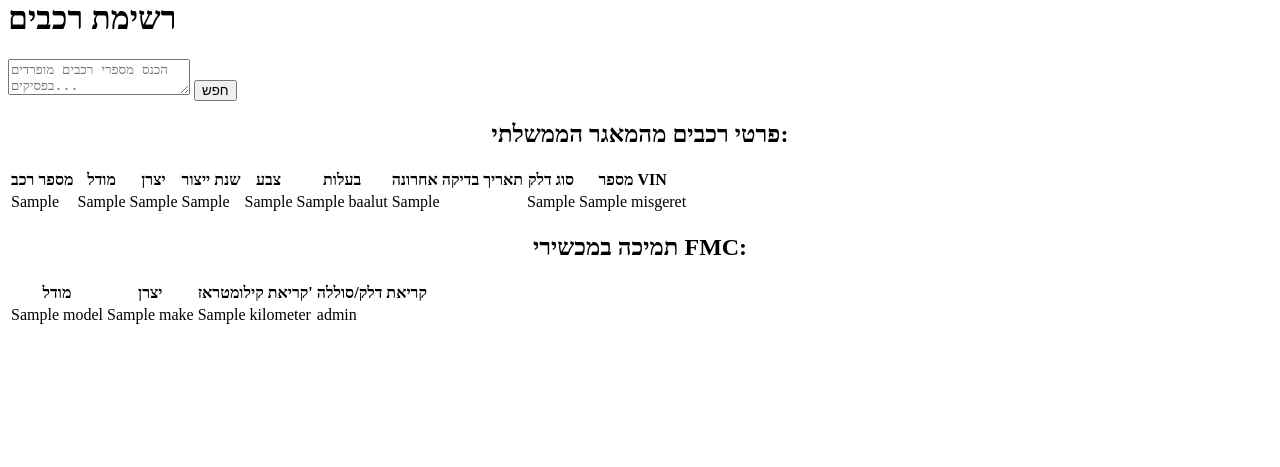
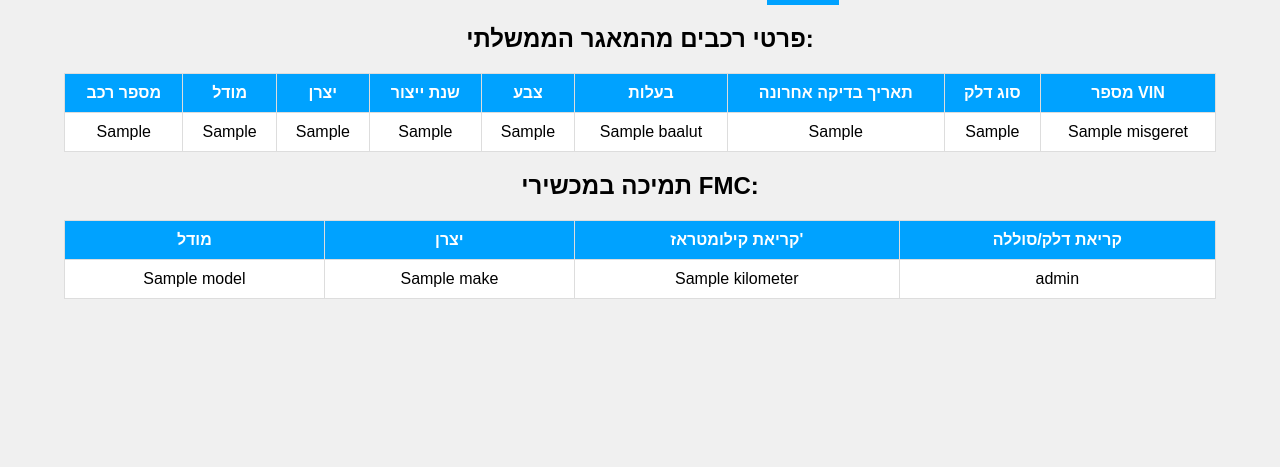
Before and after one commit to naorbarzion/vehicle-vin-search-by-number, a Flask app: template templates/index.html in a window 1280 px wide. Shown: the part 333-800 px from the top of the page. Run offline with Flask 2, Linux system fonts and the light colour scheme; the template is opened without the code that fills it: most values are stand-ins (such as "Sample title", 1, 10 or a date in 2020).

Commit message:
Update index.html

```diff
--- a/templates/index.html
+++ b/templates/index.html
@@ -5,10 +5,117 @@
     <meta name="viewport" content="width=device-width, initial-scale=1.0">
     <title>רשימת רכבים</title>
     <style>
-        /* עיצוב כללי וכו' (לא שונה) */
+        /* עיצוב כללי */
+        body {
+            font-family: Arial, sans-serif;
+            background-color: #f0f0f0;
+            margin: 0;
+            padding: 0;
+        }
+
+        /* עיצוב החלק העליון */
+        .header {
+            background-color: #00a2ff;
+            padding: 20px;
+            text-align: center;
+        }
+
+        .header img {
+            max-height: 80px;
+        }
+
+        h1 {
+            color: #333;
+            text-align: center;
+            margin-top: 20px;
+        }
+
+        /* עיצוב טופס */
+        form {
+            text-align: center;
+            margin-bottom: 20px;
+        }
+
+        textarea {
+            padding: 10px;
+            font-size: 16px;
+            width: 300px;
+            height: 100px;
+        }
+
+        button {
+            padding: 10px 20px;
+            background-color: #00a2ff;
+            color: white;
+            border: none;
+            cursor: pointer;
+            font-size: 16px;
+        }
+
+        button:hover {
+            background-color: #008fcc;
+        }
+
+        /* עיצוב טבלאות */
+        table {
+            width: 90%;
+            margin: 0 auto;
+            border-collapse: collapse;
+            margin-bottom: 20px;
+        }
+
+        table, th, td {
+            border: 1px solid #ddd;
+        }
+
+        th {
+            background-color: #00a2ff;
+            color: white;
+            padding: 10px;
+            text-align: center;
+        }
+
+        td {
+            background-color: #ffffff;
+            padding: 10px;
+            text-align: center;
+        }
+
+        /* התאמה למובייל */
+        @media screen and (max-width: 768px) {
+            table, thead, tbody, th, td, tr {
+                display: block;
+                width: 100%;
+            }
+
+            tr {
+                margin-bottom: 10px;
+                border-bottom: 2px solid #ddd;
+            }
+
+            td, th {
+                text-align: left;
+                padding-left: 50%;
+                position: relative;
+            }
+
+            td:before, th:before {
+                position: absolute;
+                left: 10px;
+                top: 10px;
+                white-space: nowrap;
+            }
+
+            td:before {
+                content: attr(data-label);
+                font-weight: bold;
+            }
+        }
     </style>
 </head>
 <body>
+
+    <!-- אזור הכותרת עם לוגו -->
     <div class="header">
         <img src="https://team.tracer.co.il/assets/logo.png" alt="Tracer Logo">
     </div>
@@ -61,7 +168,6 @@
     <!-- תמיכה במכשירי FMC (תוצאות מהמאגר המקומי) -->
     <h2 style="text-align: center;">תמיכה במכשירי FMC:</h2>
     {% if db_records %}
-    {% for db_record in db_records %}
     <table>
         <thead>
             <tr>
@@ -72,6 +178,7 @@
             </tr>
         </thead>
         <tbody>
+            {% for db_record in db_records %}
             {% for index, row in db_record.iterrows() %}
             <tr>
                 <td>{{ row['Model'] }}</td>
@@ -80,9 +187,9 @@
                 <td>{{ row.get('Battery Level', row.get('Fuel, l', 'לא זמין')) }}</td>
             </tr>
             {% endfor %}
+            {% endfor %}
         </tbody>
     </table>
-    {% endfor %}
     {% else %}
     <p style="text-align: center;">לא נמצאו תוצאות במאגר המקומי.</p>
     {% endif %}
```
